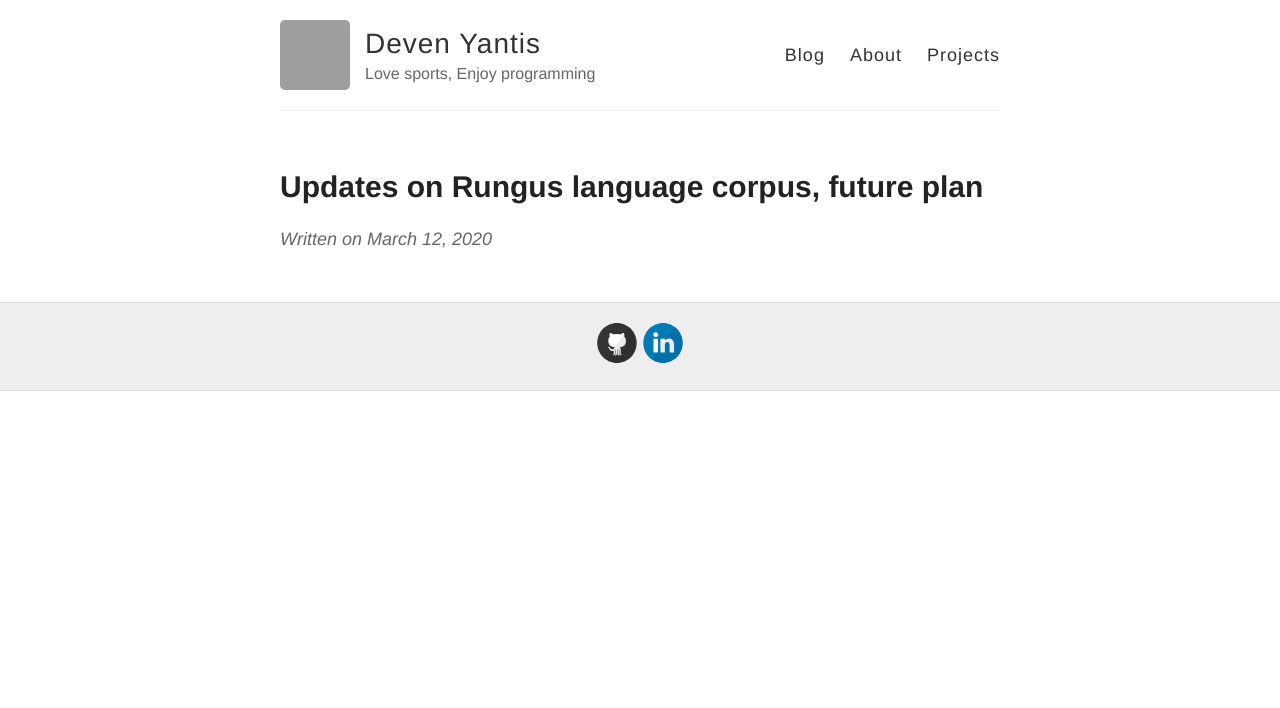
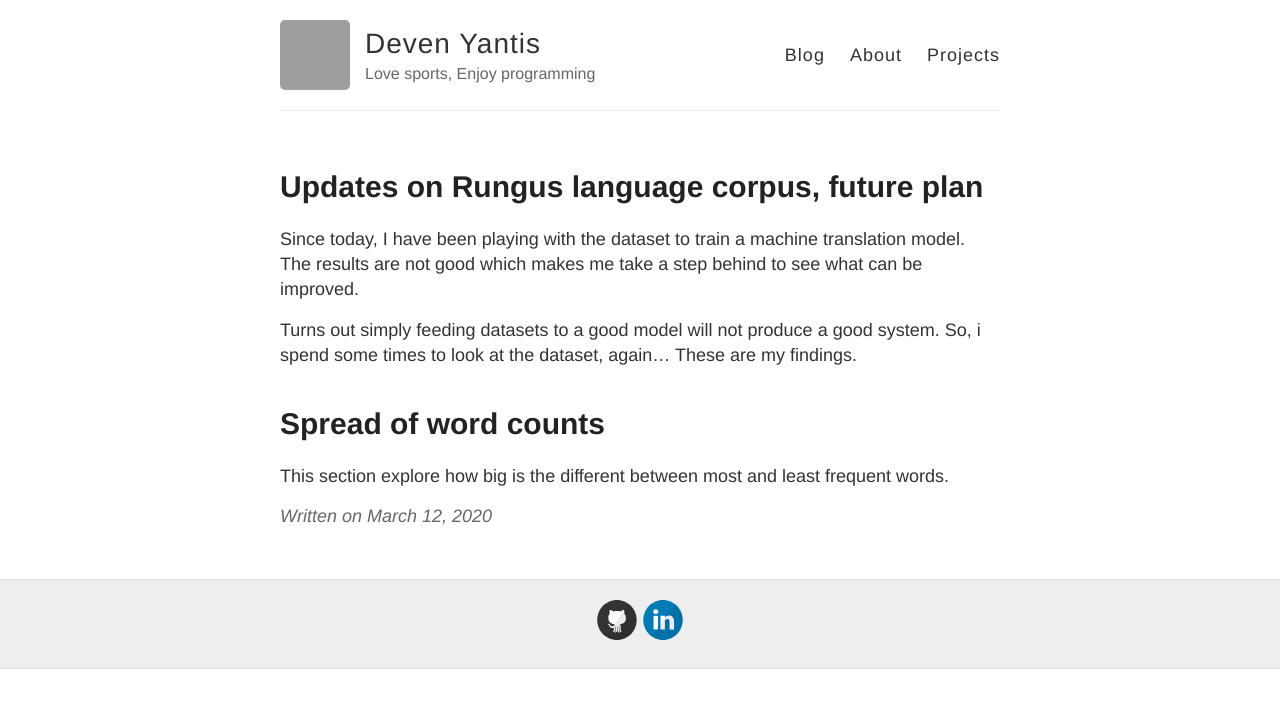
Before and after one commit to devennn/devennn.github.io, a Jekyll site: the page built from _posts/2020-03-12-Rungus-Language-Corpus-update.md, in a window 1280 px wide. Shown: the top 708 px of the page. Built offline with Jekyll 4.4.1, drawn with Linux system fonts in a browser that asks for light colours; grey boxes are pictures that could not be loaded.

Commit message:
Update 2020-03-12-Rungus-Language-Corpus-update.md

```diff
--- a/_posts/2020-03-12-Rungus-Language-Corpus-update.md
+++ b/_posts/2020-03-12-Rungus-Language-Corpus-update.md
@@ -3,3 +3,11 @@ layout: post
 title: Updates on Rungus language corpus, future plan
 publish: false
 ---
+
+Since today, I have been playing with the dataset to train a machine translation model. The results are not good which makes me take a step behind to see what can be improved.
+
+Turns out simply feeding datasets to a good model will not produce a good system. So, i spend some times to look at the dataset, again... These are my findings.
+
+# Spread of word counts
+
+This section explore how big is the different between most and least frequent words.
```
